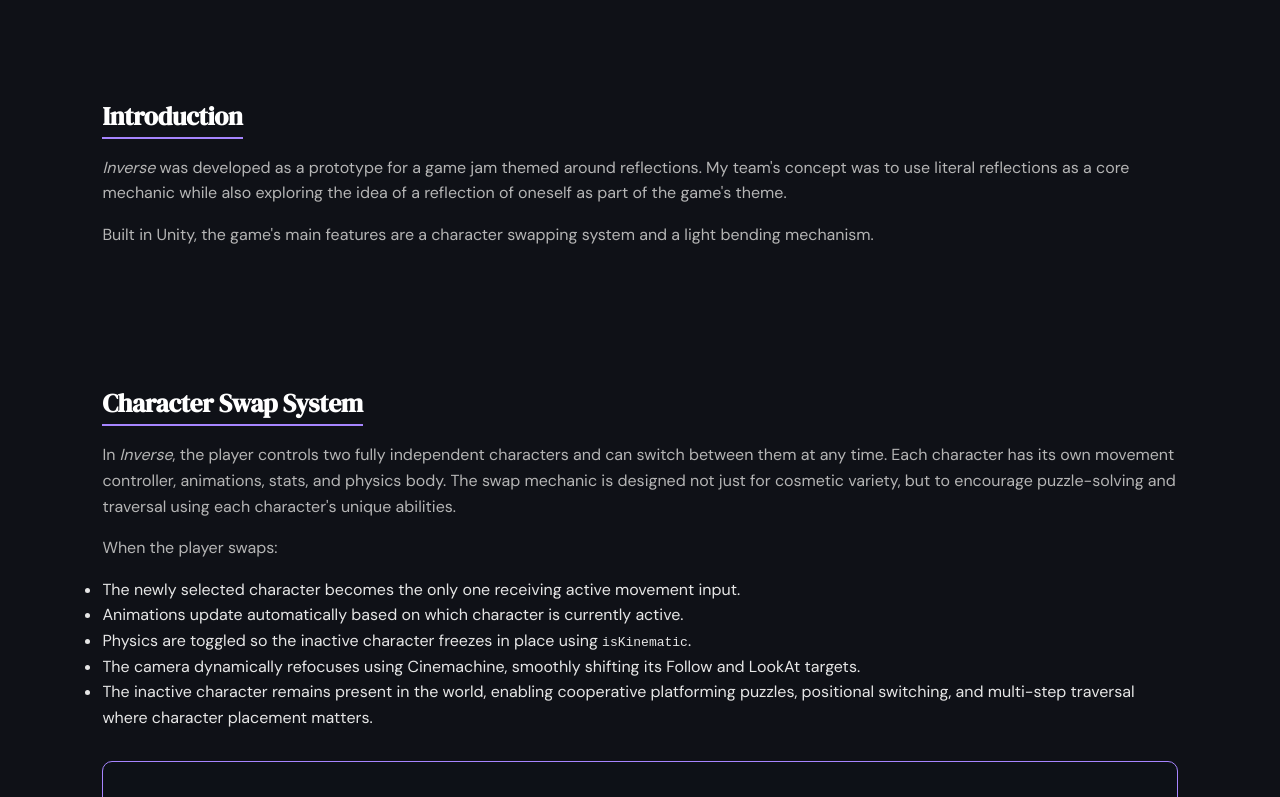
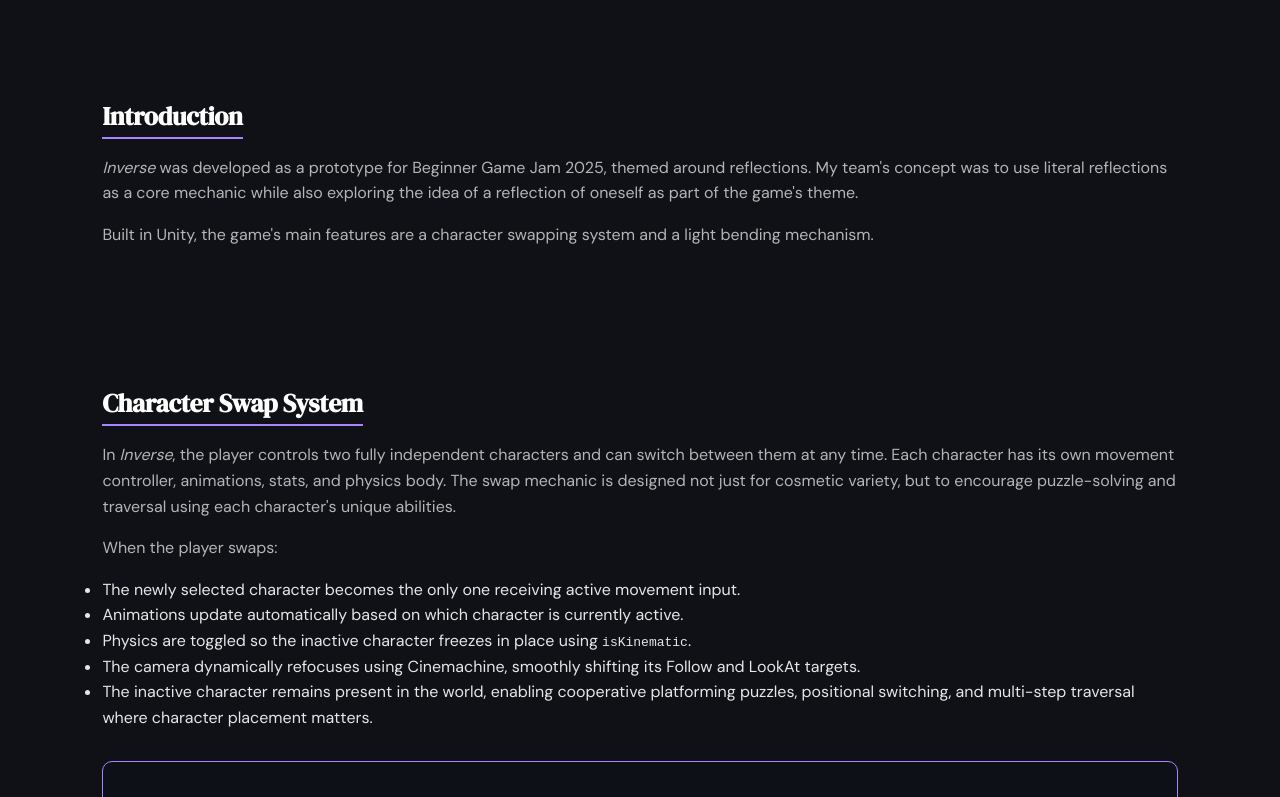
Before and after one commit to Zeroscapez/Zeroscapez.github.io, a Jekyll site: the page built from projects/inverse.md, in a window 1280 px wide and 900 px high, scrolled down 1515 px, cut to the strip 103-900 px from the top of the window. Built offline with Jekyll 4.4.1, drawn with Linux system fonts in a browser that asks for light colours.

Commit message:
Name the Beginner Game Jam 2025 on the Inverse project page
Matches the jam-naming convention used on the other project pages
(Pirate Jam 15/18, Bullet Hell Jam 6).

```diff
--- a/projects/inverse.md
+++ b/projects/inverse.md
@@ -35,7 +35,7 @@ accent: "#a685ff"
 <section class="project-section fade-in">
   <h2>Introduction</h2>
   <p>
-    <em>Inverse</em> was developed as a prototype for a game jam themed around reflections. My team's concept was to use literal reflections as a core mechanic while also exploring the idea of a reflection of oneself as part of the game's theme.
+    <em>Inverse</em> was developed as a prototype for Beginner Game Jam 2025, themed around reflections. My team's concept was to use literal reflections as a core mechanic while also exploring the idea of a reflection of oneself as part of the game's theme.
   </p>
   <p>
     Built in Unity, the game's main features are a character swapping system and a light bending mechanism.
```
